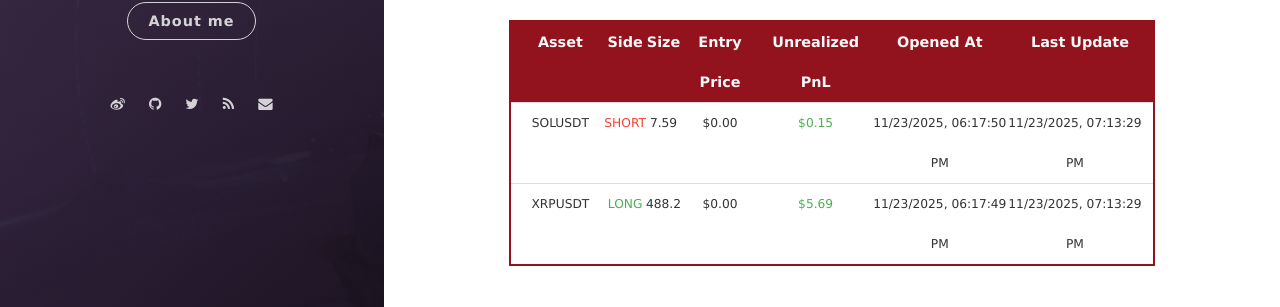
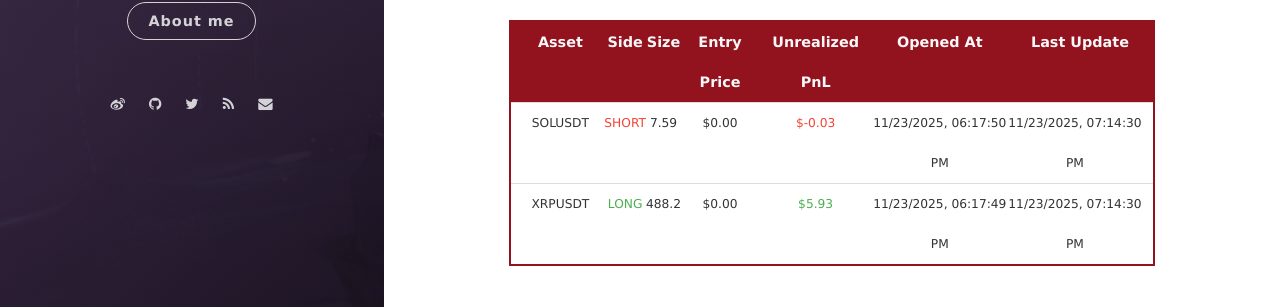
Before and after one commit to leeyegy/leeyegy.github.io, a Jekyll site: the page built from live-trading.html, in a window 1280 px wide and 945 px high. Shown: the part 579-886 px from the top of the window. Built offline with Jekyll 4.4.1, drawn with Linux system fonts in a browser that asks for light colours; nearby versions of some CDN libraries.

Commit message:
AccountMonitor: refresh positions 2025-11-24T03:14:30+08:00

```diff
--- a/assets/data/binance/positions.json
+++ b/assets/data/binance/positions.json
@@ -4,17 +4,17 @@
     "side": "SHORT",
     "size": 7.59,
     "entryPrice": 0.0,
-    "unrealizedPnl": 0.1518,
+    "unrealizedPnl": -0.02576159,
     "openedAt": "2025-11-24T02:17:50+08:00",
-    "reportedAt": "2025-11-24T03:13:29+08:00"
+    "reportedAt": "2025-11-24T03:14:30+08:00"
   },
   {
     "symbol": "XRPUSDT",
     "side": "LONG",
     "size": 488.2,
     "entryPrice": 0.0,
-    "unrealizedPnl": 5.69020045,
+    "unrealizedPnl": 5.93430045,
     "openedAt": "2025-11-24T02:17:49+08:00",
-    "reportedAt": "2025-11-24T03:13:29+08:00"
+    "reportedAt": "2025-11-24T03:14:30+08:00"
   }
 ]
```
